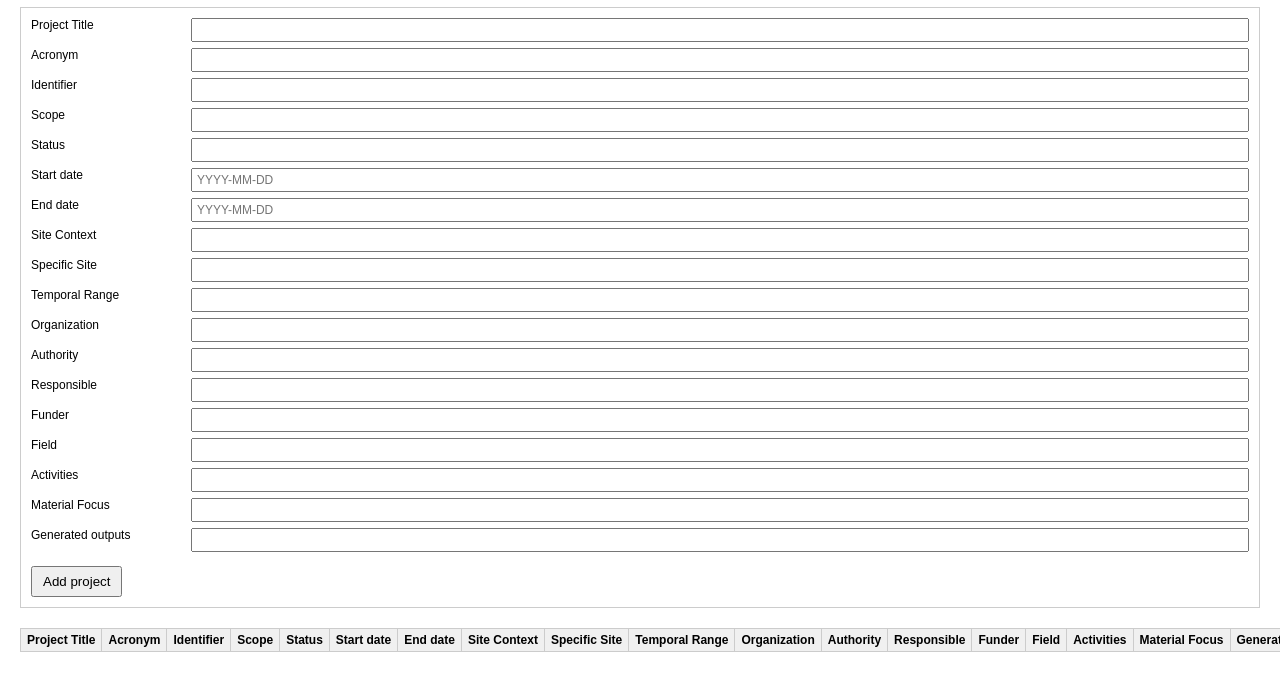
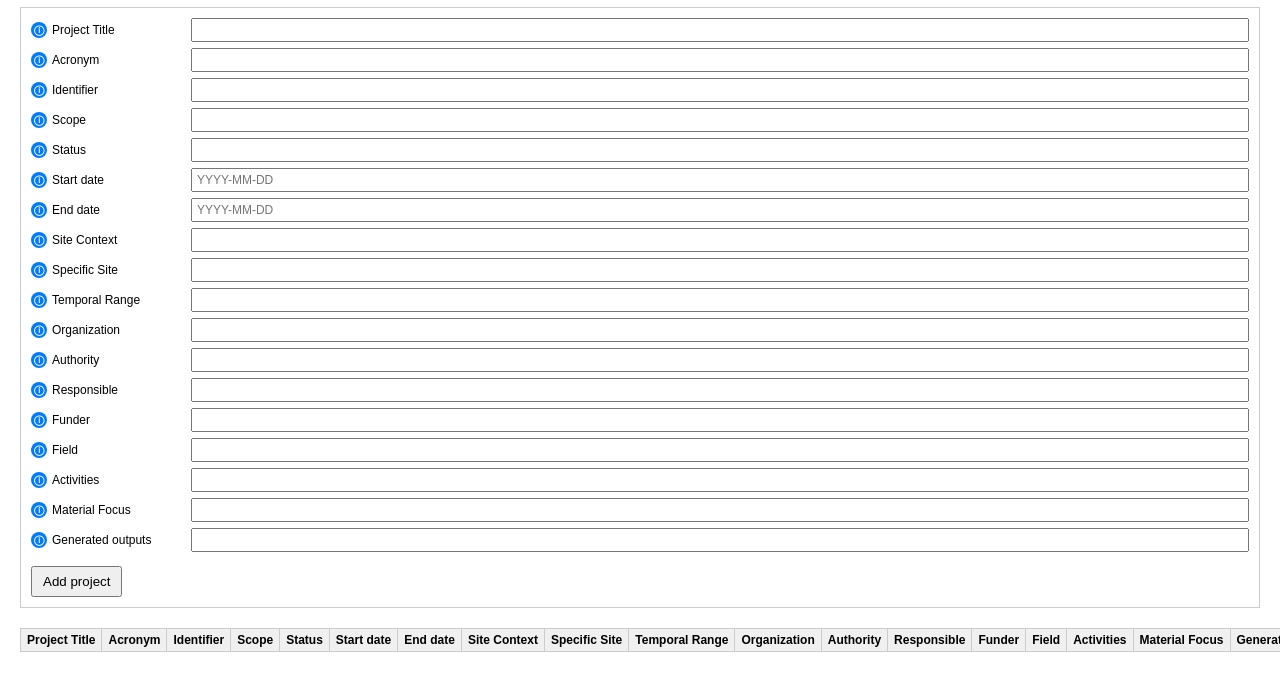
Before and after one commit to giovannifranciscomolinaaguirre-bit/projects-table, a plain HTML site: page index.html in a window 1280 px wide. Shown: the part 61-752 px from the top of the page. Drawn offline with Linux system fonts and the light colour scheme; no server answers.

Commit message:
Update index.html

```diff
--- a/index.html
+++ b/index.html
@@ -7,14 +7,17 @@
     body { font-family: Arial, sans-serif; margin: 20px; }
     h1 { margin-bottom: 10px; }
     form { margin-bottom: 20px; padding: 10px; border: 1px solid #ccc; }
-    .field-row { display: flex; flex-wrap: wrap; margin-bottom: 6px; }
-    .field-row label { width: 160px; font-size: 12px; }
+    .field-row { display: flex; flex-wrap: wrap; margin-bottom: 6px; align-items: center; }
+    .field-row label { width: 160px; font-size: 12px; display: flex; align-items: center; gap: 5px; }
     .field-row input { flex: 1; min-width: 160px; font-size: 12px; padding: 3px 4px; }
     button { margin-top: 8px; padding: 6px 10px; }
     table { border-collapse: collapse; width: 100%; font-size: 12px; }
     th, td { border: 1px solid #ccc; padding: 4px 6px; text-align: left; }
     th { cursor: pointer; background: #f0f0f0; white-space: nowrap; }
     th:hover { background: #e0e0e0; }
+    .tooltip-icon { display: inline-block; width: 16px; height: 16px; background: #007bff; color: white; border-radius: 50%; text-align: center; line-height: 16px; font-size: 10px; font-weight: bold; cursor: help; position: relative; }
+    .tooltip-icon:hover::after { content: attr(data-tooltip); position: absolute; bottom: 125%; left: 50%; transform: translateX(-50%); background: #333; color: white; padding: 8px 12px; border-radius: 4px; font-size: 11px; white-space: nowrap; z-index: 1000; box-shadow: 0 2px 8px rgba(0,0,0,0.2); }
+    .tooltip-icon:hover::before { content: ''; position: absolute; bottom: 120%; left: 50%; transform: translateX(-50%); border: 6px solid #333; border-color: #333 transparent transparent transparent; z-index: 1000; }
   </style>
 </head>
 <body>
@@ -23,75 +26,75 @@
 
   <form id="projectForm">
     <div class="field-row">
-      <label for="projectTitle">Project Title</label>
+      <label for="projectTitle"><span class="tooltip-icon" data-tooltip="Full name or title of the research project">ⓘ</span> Project Title</label>
       <input type="text" id="projectTitle" required />
     </div>
     <div class="field-row">
-      <label for="acronym">Acronym</label>
+      <label for="acronym"><span class="tooltip-icon" data-tooltip="Short abbreviated form of the project name">ⓘ</span> Acronym</label>
       <input type="text" id="acronym" />
     </div>
     <div class="field-row">
-      <label for="identifier">Identifier</label>
+      <label for="identifier"><span class="tooltip-icon" data-tooltip="Unique identifier or code assigned to the project">ⓘ</span> Identifier</label>
       <input type="text" id="identifier" />
     </div>
     <div class="field-row">
-      <label for="scope">Scope</label>
+      <label for="scope"><span class="tooltip-icon" data-tooltip="Geographic or thematic reach: local, national, international">ⓘ</span> Scope</label>
       <input type="text" id="scope" />
     </div>
     <div class="field-row">
-      <label for="status">Status</label>
+      <label for="status"><span class="tooltip-icon" data-tooltip="Current state: planning, ongoing, completed, published">ⓘ</span> Status</label>
       <input type="text" id="status" />
     </div>
     <div class="field-row">
-      <label for="startDate">Start date</label>
+      <label for="startDate"><span class="tooltip-icon" data-tooltip="Project initiation date (YYYY-MM-DD)">ⓘ</span> Start date</label>
       <input type="text" id="startDate" placeholder="YYYY-MM-DD" />
     </div>
     <div class="field-row">
-      <label for="endDate">End date</label>
+      <label for="endDate"><span class="tooltip-icon" data-tooltip="Project completion or expected end date (YYYY-MM-DD)">ⓘ</span> End date</label>
       <input type="text" id="endDate" placeholder="YYYY-MM-DD" />
     </div>
     <div class="field-row">
-      <label for="siteContext">Site Context</label>
+      <label for="siteContext"><span class="tooltip-icon" data-tooltip="Broader geographic or historical context of the site">ⓘ</span> Site Context</label>
       <input type="text" id="siteContext" />
     </div>
     <div class="field-row">
-      <label for="specificSite">Specific Site</label>
+      <label for="specificSite"><span class="tooltip-icon" data-tooltip="Exact location, archaeological site, or specific study area">ⓘ</span> Specific Site</label>
       <input type="text" id="specificSite" />
     </div>
     <div class="field-row">
-      <label for="temporalRange">Temporal Range</label>
+      <label for="temporalRange"><span class="tooltip-icon" data-tooltip="Historical period or chronological range studied">ⓘ</span> Temporal Range</label>
       <input type="text" id="temporalRange" />
     </div>
     <div class="field-row">
-      <label for="organization">Organization</label>
+      <label for="organization"><span class="tooltip-icon" data-tooltip="Main institution or organization conducting the project">ⓘ</span> Organization</label>
       <input type="text" id="organization" />
     </div>
     <div class="field-row">
-      <label for="authority">Authority</label>
+      <label for="authority"><span class="tooltip-icon" data-tooltip="Governmental or regulatory body overseeing the project">ⓘ</span> Authority</label>
       <input type="text" id="authority" />
     </div>
     <div class="field-row">
-      <label for="responsible">Responsible</label>
+      <label for="responsible"><span class="tooltip-icon" data-tooltip="Lead researcher or project director">ⓘ</span> Responsible</label>
       <input type="text" id="responsible" />
     </div>
     <div class="field-row">
-      <label for="funder">Funder</label>
+      <label for="funder"><span class="tooltip-icon" data-tooltip="Organization or source providing financial support">ⓘ</span> Funder</label>
       <input type="text" id="funder" />
     </div>
     <div class="field-row">
-      <label for="field">Field</label>
+      <label for="field"><span class="tooltip-icon" data-tooltip="Academic discipline or research field (archaeology, history, economics, etc.)">ⓘ</span> Field</label>
       <input type="text" id="field" />
     </div>
     <div class="field-row">
-      <label for="activities">Activities</label>
+      <label for="activities"><span class="tooltip-icon" data-tooltip="Main research activities or methodologies employed">ⓘ</span> Activities</label>
       <input type="text" id="activities" />
     </div>
     <div class="field-row">
-      <label for="materialFocus">Material Focus</label>
+      <label for="materialFocus"><span class="tooltip-icon" data-tooltip="Primary objects, artifacts, or subject matter of study">ⓘ</span> Material Focus</label>
       <input type="text" id="materialFocus" />
     </div>
     <div class="field-row">
-      <label for="generatedOutputs">Generated outputs</label>
+      <label for="generatedOutputs"><span class="tooltip-icon" data-tooltip="Deliverables: publications, databases, exhibitions, reports">ⓘ</span> Generated outputs</label>
       <input type="text" id="generatedOutputs" />
     </div>
     <button type="submit">Add project</button>
```
